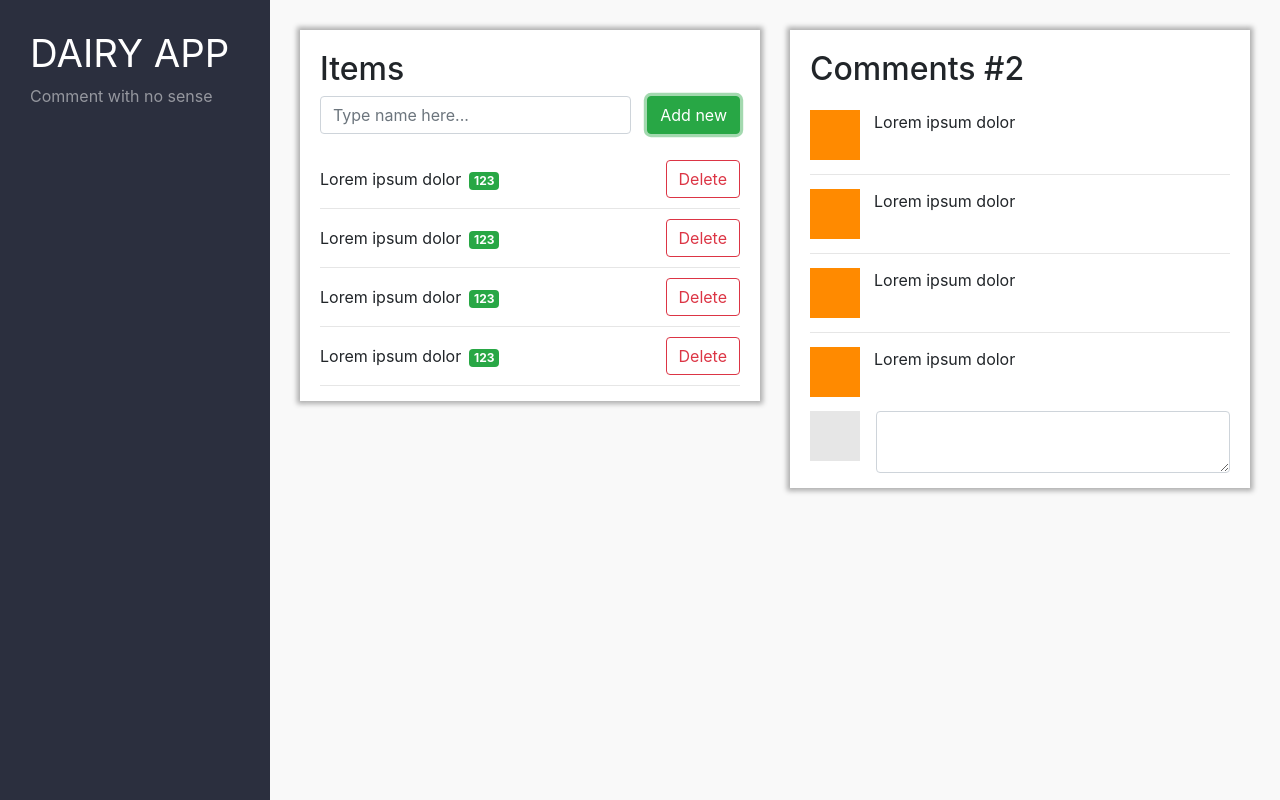
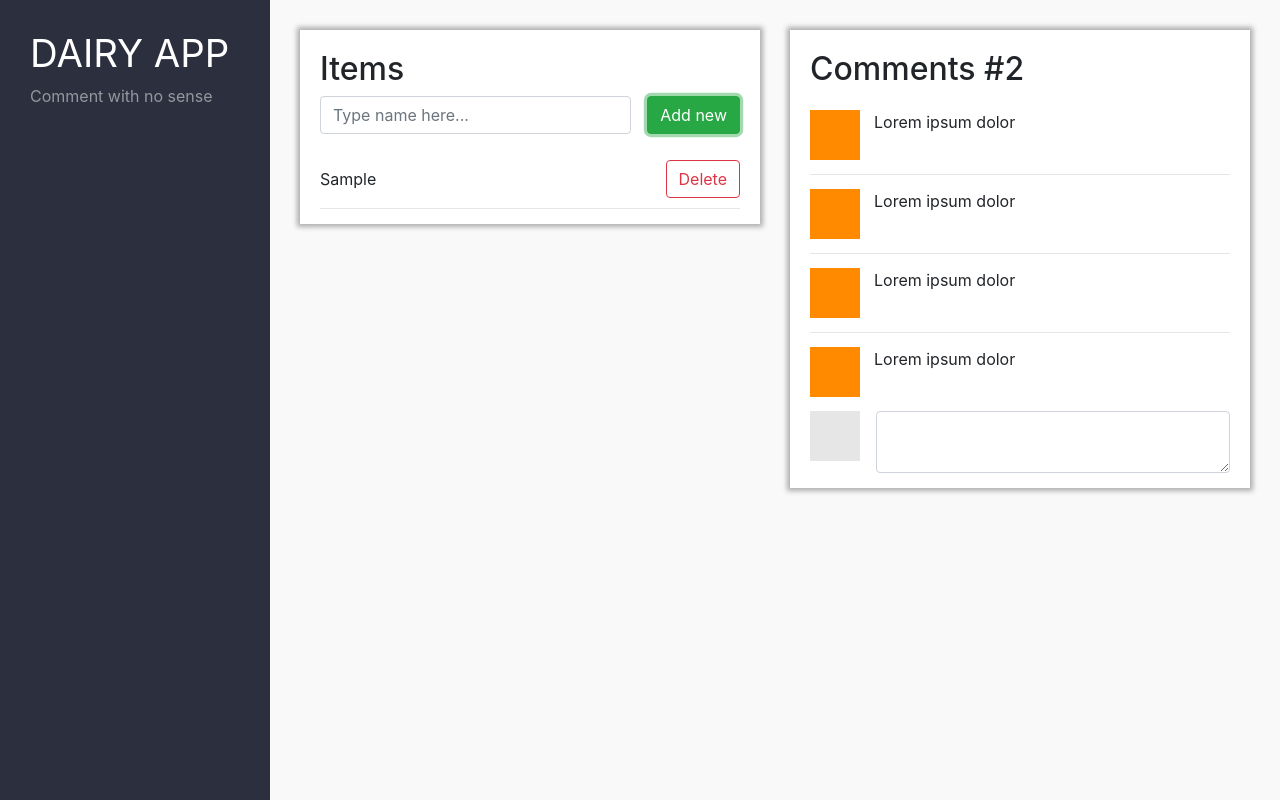
Before and after one commit to kkokiev/empeek-test, a React (Create React App) app: page / in a window 1280 px wide. Both pictures are taken after typing "Sample" into the empty fields and a click on the button "Add new". Built offline with nearby package versions, Linux system fonts and the light colour scheme.

Commit message:
Add create and delete item features

```diff
--- a/src/containers/Items/components/Item/index.js
+++ b/src/containers/Items/components/Item/index.js
@@ -1,26 +1,44 @@
-import React from 'react';
+import React, { Component } from 'react';
 import PropTypes from 'prop-types';
+
+import get from 'lodash/get';
 
 import Button from '../../../../components/Button';
 
-const Item = ({ item, handleDelete }) =>
+class Item extends Component {
+  handleDelete = () => {
+    const { item, handleDelete } = this.props;
+
+    handleDelete(item.id);
+  }
+
+  render() {
+    const { item } = this.props;
+
+    return (
       <li className="d-flex align-items-center item">
         <div className="flex-grow-1 flex-shrink-1 pr-3">
-      <span className="mr-2">Lorem ipsum dolor</span>
-      <span className="badge badge-success">123</span>
+          <span className="mr-2">{item.name}</span>
+          {get(item, ['comments', 'length']) &&
+            <span className="badge badge-success">{item.coments.length}</span>
+          }
         </div>
         <div className="item-button-wrap">
           <Button
             className="btn-outline-danger"
             type="button"
-        onClick={handleDelete}
+            onClick={this.handleDelete}
             text="Delete"
           />
         </div>
       </li>
+    );
+  }
+}
 
 Item.propTypes = {
-  item: PropTypes.object.isRequired
+  item: PropTypes.object.isRequired,
+  handleDelete: PropTypes.func.isRequired
 };
 
 export default Item;
--- a/src/containers/Items/components/ItemsForm/index.js
+++ b/src/containers/Items/components/ItemsForm/index.js
@@ -1,20 +1,25 @@
 import React, { Component } from 'react';
 import PropTypes from 'prop-types';
+
+import { connect } from 'react-redux';
+import { addItem } from '../../../../services/item';
 
 import Button from '../../../../components/Button';
 import Input from '../../../../components/Input';
 
 class ItemsForm extends Component {
   state = {
-    text: ''
+    name: ''
   }
 
   handleInputChange = (e) => {
-    console.log(e.target.value);
+    this.setState({ name: e.target.value });
   }
 
   handleSubmit = (e) => {
     e.preventDefault();
+    this.props.dispatch(addItem({ name: this.state.name }));
+    this.setState({ name: '' });
   }
 
   render() {
@@ -24,7 +29,7 @@ class ItemsForm extends Component {
           <Input
             className="form-control w-100"
             type="text"
-            value={this.state.text}
+            value={this.state.name}
             placeholder="Type name here..."
             onChange={this.handleInputChange}
           />
@@ -44,7 +49,7 @@ class ItemsForm extends Component {
 }
 
 ItemsForm.propTypes = {
-
+  dispatch: PropTypes.func.isRequired
 };
 
-export default ItemsForm;
+export default connect()(ItemsForm);
--- a/src/containers/Items/components/ItemsList/index.js
+++ b/src/containers/Items/components/ItemsList/index.js
@@ -1,18 +1,43 @@
-import React from 'react';
+import React, { Component } from 'react';
 import PropTypes from 'prop-types';
+
+import { connect } from 'react-redux';
+import { deleteItem } from '../../../../services/item';
 
 import Item from '../Item';
 
-const ItemsList = ({ items }) =>
-  <ul className="items-list">
-    <Item />
-    <Item />
-    <Item />
-    <Item />
-  </ul>;
+class ItemsList extends Component {
+  handleDelete = (id) => {
+    this.props.dispatch(deleteItem({ id }));
+  }
+
+  render() {
+    const { items } = this.props;
+
+    return (
+      <ul className="items-list">
+        {items.map((item) => {
+          return (
+            <Item
+              key={item.id}
+              item={item}
+              handleDelete={this.handleDelete}
+            />
+          );
+        })
+        }
+      </ul>
+    );
+  }
+}
 
 ItemsList.propTypes = {
+  dispatch: PropTypes.func.isRequired,
   items: PropTypes.array.isRequired
 }
 
-export default ItemsList;
+const mapStateToProps = state => ({
+  items: state.item
+});
+
+export default connect(mapStateToProps)(ItemsList);
--- a/src/index.css
+++ b/src/index.css
@@ -45,6 +45,7 @@
 .item {
   padding: 10px 0;
   border-bottom: 1px solid #e6e6e6;
+  cursor: pointer;
 }
 
 .comments-list {
--- a/src/services/item.js
+++ b/src/services/item.js
@@ -1,7 +1,16 @@
+import { v4 } from 'uuid';
+
 const ADD_ITEM = 'ADD_ITEM';
+const DELETE_ITEM = 'DELETE_ITEM';
 
 export const addItem = payload => ({
   type: ADD_ITEM,
+  id: v4(),
+  payload
+});
+
+export const deleteItem = payload => ({
+  type: DELETE_ITEM,
   payload
 });
 
@@ -10,7 +19,14 @@ const INIT_STATE = [];
 const itemsStore = (state = INIT_STATE, action) => {
   switch (action.type) {
     case ADD_ITEM: {
-      return state;
+      const { payload, id } = action;
+      return [...state, { ...payload, id }];
+    }
+
+    case DELETE_ITEM: {
+      const { payload: { id } } = action;
+      const filteredItems = state.filter(item => item.id !== id);
+      return [ ...filteredItems ];
     }
 
     default: {
```
Also changed, not shown: src/containers/Items/index.js (+3 -13 lines). Lines whose indentation alone changed are shown as unchanged.
